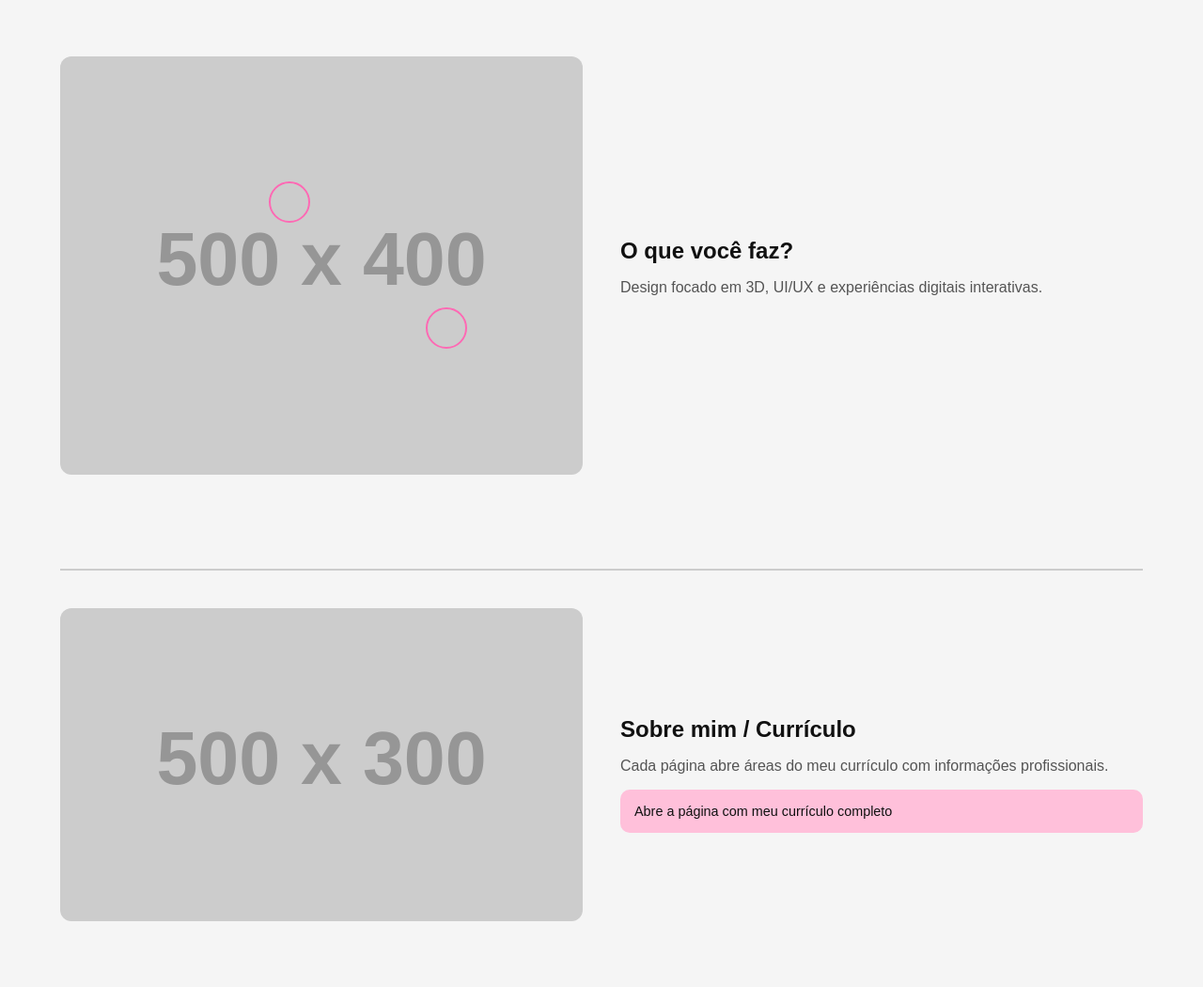
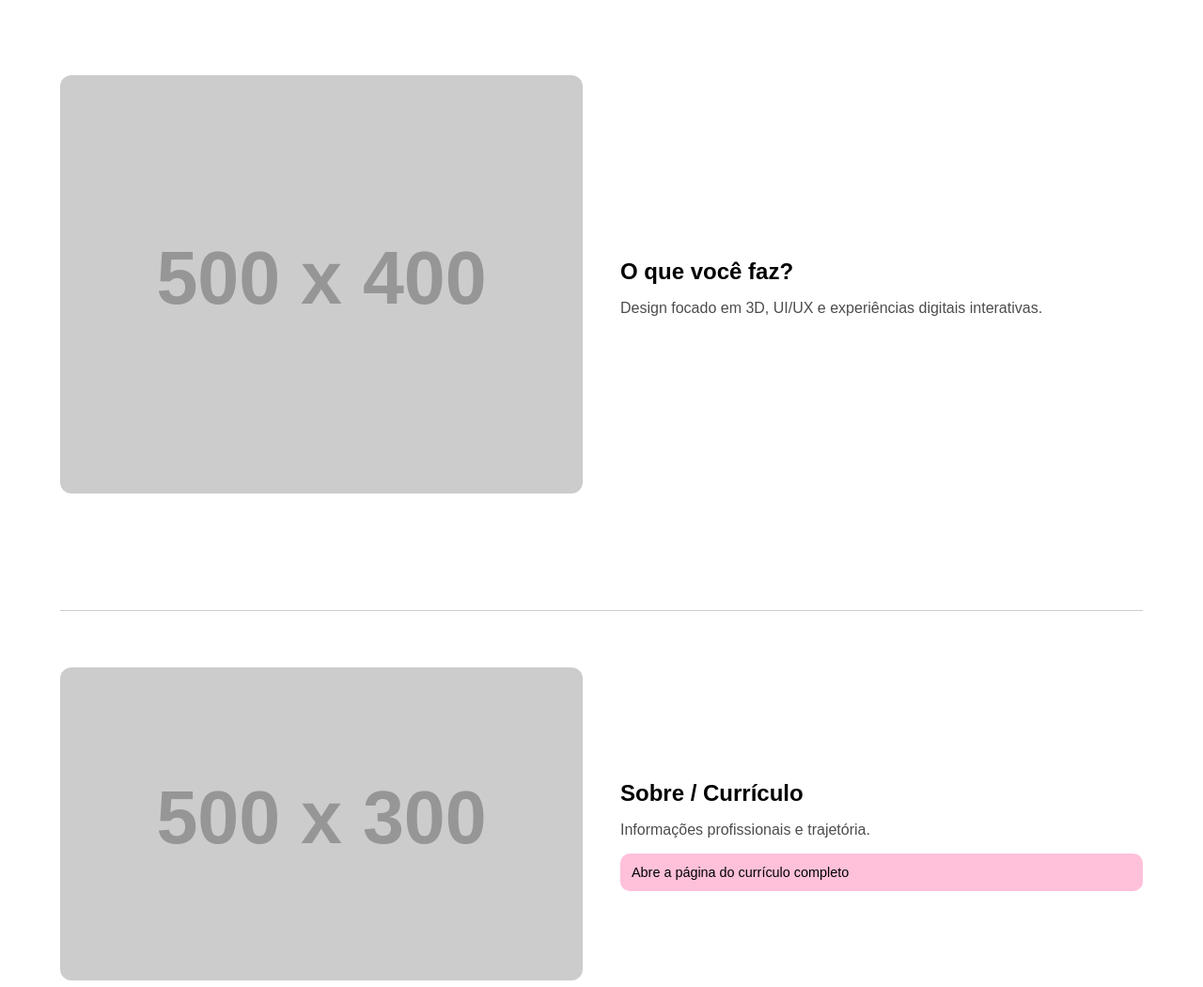
Before and after one commit to mariaisabelarocha26-jpg/mariaisabelarocha26-jpg.github.io, a plain HTML site: page index.html in a window 1280 px wide. Shown: the top 1050 px of the page at 94% size. Drawn offline with Linux system fonts and the light colour scheme; some packages are replaced by stand-ins of ours; placeholder pictures from the web are drawn by us; a script that the page names is missing.

Commit message:
outro index.html

```diff
--- a/index.html
+++ b/index.html
@@ -5,98 +5,85 @@
 <meta name="viewport" content="width=device-width, initial-scale=1.0">
 <title>Maria Isabela — Portfólio</title>
 
+<!-- SPLINE VIEWER -->
+<script type="module" src="https://unpkg.com/@splinetool/viewer@1.12.90/build/spline-viewer.js"></script>
+
 <style>
 body {
   margin: 0;
   font-family: Arial, sans-serif;
-  background: #f5f5f5;
-  color: #111;
+  overflow-x: hidden;
 }
 
+/* SPLINE BACKGROUND */
+spline-viewer {
+  position: fixed;
+  top: 0;
+  left: 0;
+  width: 100%;
+  height: 100%;
+  z-index: -1;
+}
+
+/* CONTEÚDO */
 .container {
   width: 90%;
   max-width: 1200px;
   margin: auto;
-  padding: 60px 0;
+  padding: 80px 0;
+  position: relative;
+  z-index: 2;
 }
 
-/* GRID PRINCIPAL */
+/* GRID */
 .section {
   display: grid;
   grid-template-columns: 1fr 1fr;
   gap: 40px;
-  margin-bottom: 100px;
+  margin-bottom: 120px;
   align-items: center;
 }
 
-/* IMAGENS */
-.visual {
-  position: relative;
-  cursor: pointer;
-  overflow: hidden;
-  border-radius: 12px;
-}
-
+/* VISUAL */
 .visual img {
   width: 100%;
-  display: block;
-  transition: 0.5s;
+  border-radius: 12px;
+  transition: 0.4s;
 }
 
 .visual:hover img {
   transform: scale(1.05);
 }
 
-/* HOTSPOTS */
-.hotspot {
-  position: absolute;
-  border: 2px solid #ff69b4;
-  width: 40px;
-  height: 40px;
-  border-radius: 50%;
-  cursor: pointer;
-  transition: 0.3s;
-}
-
-.hotspot:hover {
-  transform: scale(1.3);
-  background: rgba(255,105,180,0.2);
-}
-
 /* TEXTO */
 .text h2 {
   margin-bottom: 10px;
+  color: #000;
 }
 
 .text p {
   opacity: 0.7;
 }
 
-/* CARD ROSA */
+/* NOTAS */
 .note {
   background: #ffc0da;
-  padding: 15px;
+  padding: 12px;
   border-radius: 10px;
-  margin-top: 15px;
+  margin-top: 10px;
   font-size: 0.9rem;
 }
 
-/* LINHA CONECTORA */
+/* LINHA */
 .line {
-  height: 2px;
-  background: #ccc;
-  width: 100%;
-  margin: 40px 0;
+  height: 1px;
+  background: rgba(0,0,0,0.2);
+  margin: 60px 0;
 }
 
-/* HOVER GLOBAL */
+/* CLICK */
 .clickable {
   cursor: pointer;
-  transition: 0.3s;
-}
-
-.clickable:hover {
-  transform: translateX(5px);
 }
 
 </style>
@@ -104,18 +91,16 @@ body {
 
 <body>
 
+<!-- FUNDO 3D -->
+<spline-viewer url="https://prod.spline.design/efjuTcomoFWDXXf2/scene.splinecode"></spline-viewer>
+
 <div class="container">
 
 <!-- HERO -->
 <div class="section">
   <div class="visual">
     <img src="https://via.placeholder.com/500x400">
-
-    <!-- hotspots -->
-    <div class="hotspot" style="top:30%; left:40%" onclick="openPage('projeto.html')"></div>
-    <div class="hotspot" style="top:60%; left:70%" onclick="openPage('projeto.html')"></div>
   </div>
-
   <div class="text">
     <h2>O que você faz?</h2>
     <p>Design focado em 3D, UI/UX e experiências digitais interativas.</p>
@@ -129,11 +114,10 @@ body {
   <div class="visual clickable" onclick="openPage('sobre.html')">
     <img src="https://via.placeholder.com/500x300">
   </div>
-
   <div class="text">
-    <h2>Sobre mim / Currículo</h2>
-    <p>Cada página abre áreas do meu currículo com informações profissionais.</p>
-    <div class="note">Abre a página com meu currículo completo</div>
+    <h2>Sobre / Currículo</h2>
+    <p>Informações profissionais e trajetória.</p>
+    <div class="note">Abre a página do currículo completo</div>
   </div>
 </div>
 
@@ -144,26 +128,24 @@ body {
   <div class="visual clickable" onclick="openPage('areas.html')">
     <img src="https://via.placeholder.com/500x300">
   </div>
-
   <div class="text">
-    <h2>Áreas de atuação</h2>
-    <p>Design, Frontend, 3D, Ilustração e Motion.</p>
+    <h2>Áreas</h2>
+    <p>Design, 3D, Frontend, Ilustração e Motion.</p>
     <div class="note">Cada área abre uma página específica</div>
   </div>
 </div>
 
 <div class="line"></div>
 
-<!-- GOSTOS / ESTILO -->
+<!-- ESTILO -->
 <div class="section">
   <div class="visual clickable" onclick="openPage('estilo.html')">
     <img src="https://via.placeholder.com/500x300">
   </div>
-
   <div class="text">
     <h2>Estilo visual</h2>
-    <p>Feed com artes 3D, animações e referências visuais.</p>
-    <div class="note">Exploração estética e direção de arte</div>
+    <p>Exploração estética com 3D, animações e direção de arte.</p>
+    <div class="note">Feed experimental com seus trabalhos</div>
   </div>
 </div>
 
@@ -174,11 +156,10 @@ body {
   <div class="visual clickable" onclick="openPage('portfolio.pdf')">
     <img src="https://via.placeholder.com/500x300">
   </div>
-
   <div class="text">
     <h2>Portfólio completo</h2>
-    <p>Versão PDF com todos os projetos detalhados.</p>
-    <div class="note">Pode incluir brandbooks e materiais extras</div>
+    <p>Versão completa com todos os projetos.</p>
+    <div class="note">Inclui brandbooks e materiais extras</div>
   </div>
 </div>
 
```
